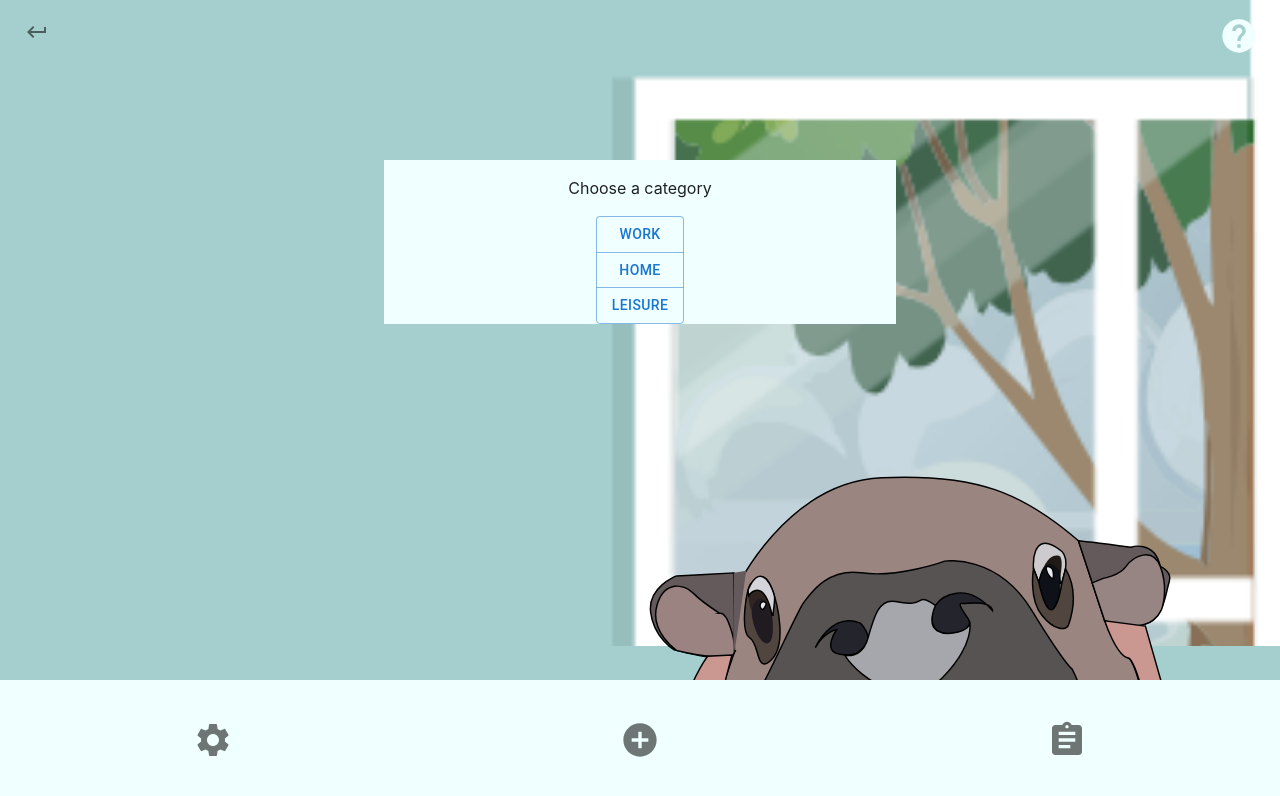
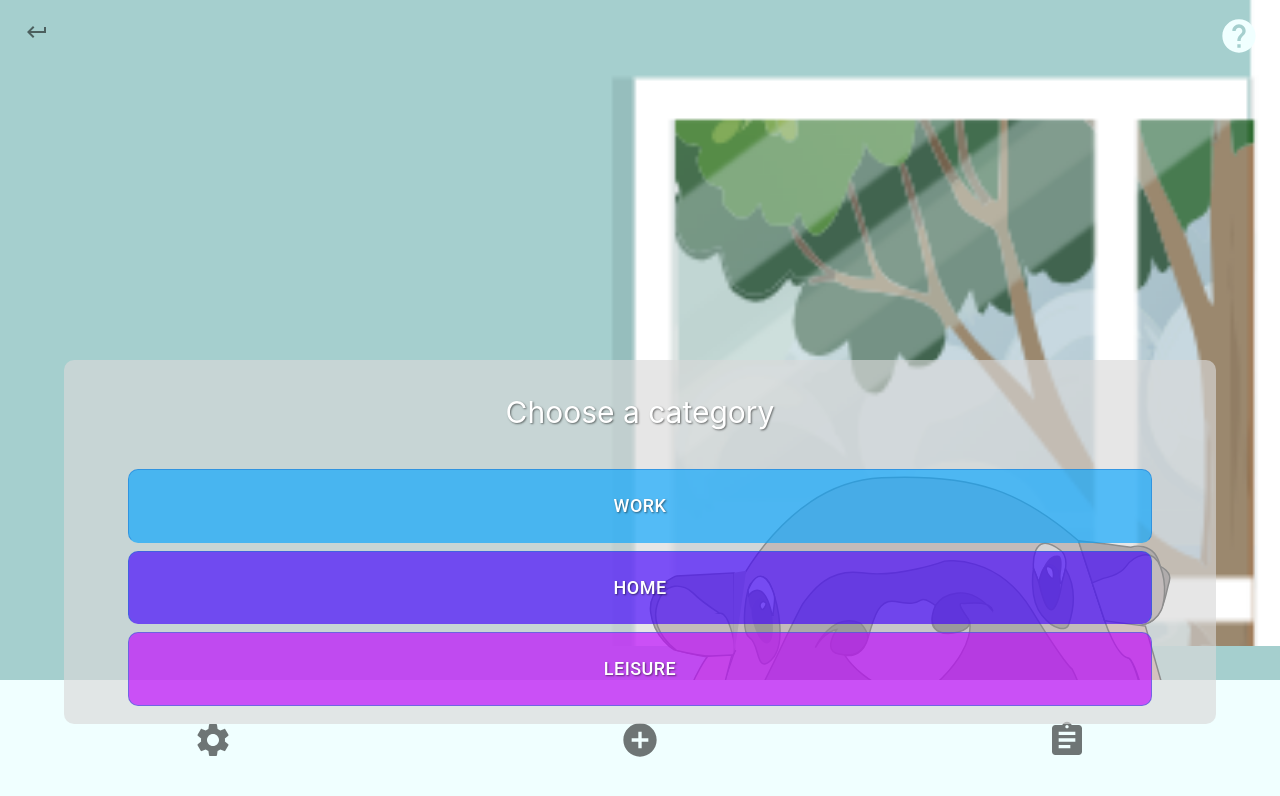
Before and after one commit to R4nd0me/TNM088-Gruppprojekt, a React (Vite) app in the folder project/: page /new in a window 1280 px wide. Shown: the top 796 px of the page. Built offline with nearby package versions, Linux system fonts and the light colour scheme.

Commit message:
fixed new task buttons css

```diff
--- a/project/src/Pages/NewTask.jsx
+++ b/project/src/Pages/NewTask.jsx
@@ -35,10 +35,11 @@ const [category, setCategory] = useState("");
         <div className="category">
             {!visibility && (
                 <>
-                    <p>Choose a category</p>
+                    <p className="categoryTitle">Choose a category</p>
                     <ButtonGroup orientation="vertical">
                         {buttons.map((button, index) => (
-                            <Button key={index} onClick={() => {
+                            <Button key={index} className={`categoryButton_${index}`}
+                             onClick={() => {
                                 setCategory(button.key);
                                 toggleVisibility();}}>
                                 {button.props.children}
--- a/project/src/index.css
+++ b/project/src/index.css
@@ -83,17 +83,66 @@ body{
   width:80%;
 }
 .category{
-  width: 40vw;
+  width: 90%;
   display:flex;
   align-self: center;
   align-items: center;
   justify-content:center;
   flex-direction: column;
-  background-color:azure;
+  background-color: rgba(217, 217, 217, 0.65);
   position:fixed;
-  top:20vh;
+  top:45vh;
   animation: slide-in-bottom 0.5s ease-out;
+  border-radius: 10px;
+  padding-bottom:14px;
 }
+.categoryTitle{
+  font-size: 30px;
+  color: white;
+  text-shadow: 1px 1px 2px rgba(0, 0, 0, 0.5);
+
+}
+/* Important läggs till för att override Material UI */
+/* new task Workbutton */
+.categoryButton_0{
+  color: white !important;
+  text-shadow: 1px 1px 2px rgba(0, 0, 0, 0.5) !important;
+background-color:rgba(5, 165, 255, 0.65) !important;
+font-size: large !important;
+width: 80vw  !important;
+padding-top: 20px !important;
+padding-bottom: 20px !important;
+margin-top:4px !important;
+margin-bottom:4px !important;
+border-radius: 10px !important;
+}
+/* new task Homebutton */
+.categoryButton_1{
+  color: white !important;
+  text-shadow: 1px 1px 2px rgba(0, 0, 0, 0.5) !important;
+background-color:rgba(66, 0, 255, 0.65) !important;
+font-size: large !important;
+width: 80vw  !important;
+padding-top: 20px !important;
+padding-bottom: 20px !important;
+margin-top:4px !important;
+margin-bottom:4px !important;
+border-radius: 10px !important;
+}
+/* new task Leasurebutton */
+.categoryButton_2{
+  color: white !important;
+  text-shadow: 1px 1px 2px rgba(0, 0, 0, 0.5) !important;
+background-color:rgba(189, 0, 255, 0.65) !important;
+font-size: large !important;
+width: 80vw  !important;
+padding-top: 20px !important;
+padding-bottom: 20px !important;
+margin-top:4px !important;
+margin-bottom:4px !important;
+border-radius: 10px !important;
+}
+
 .taskCreation{
   display:flex;
   align-self: center;
```
